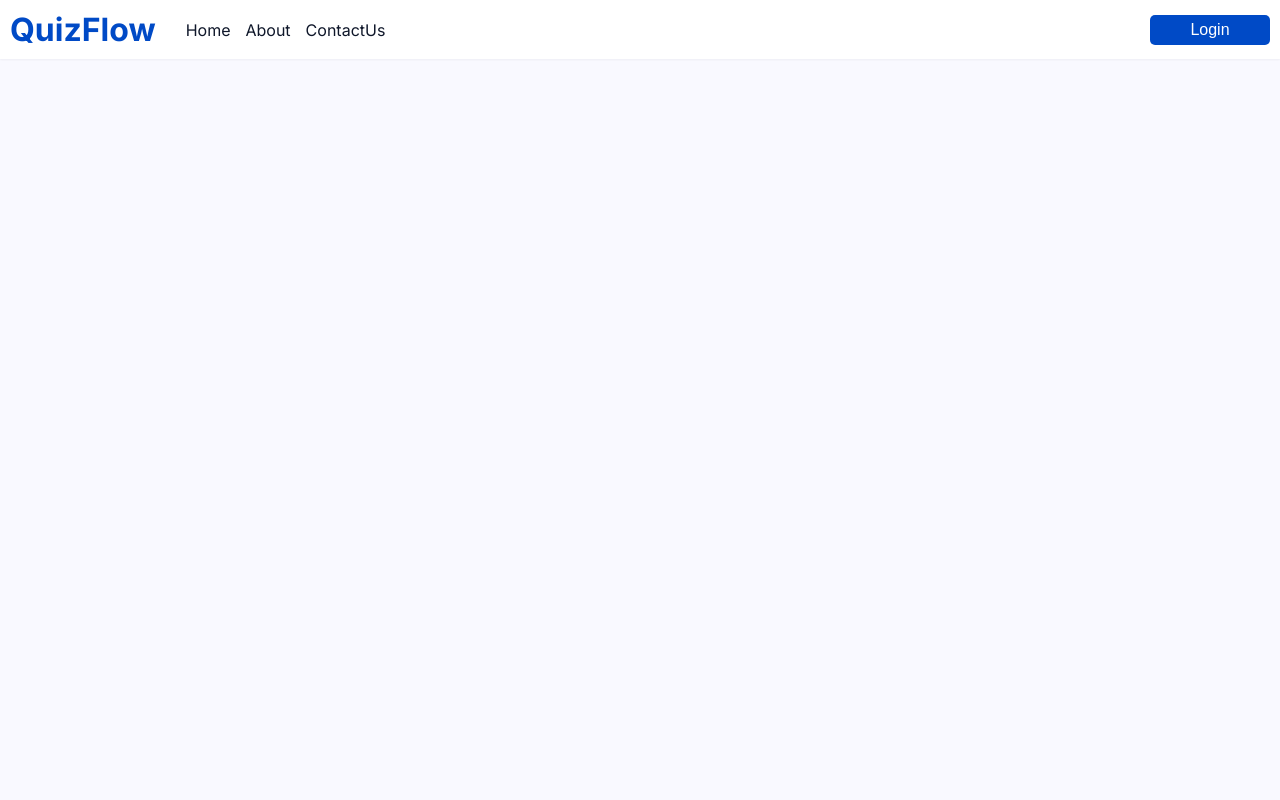
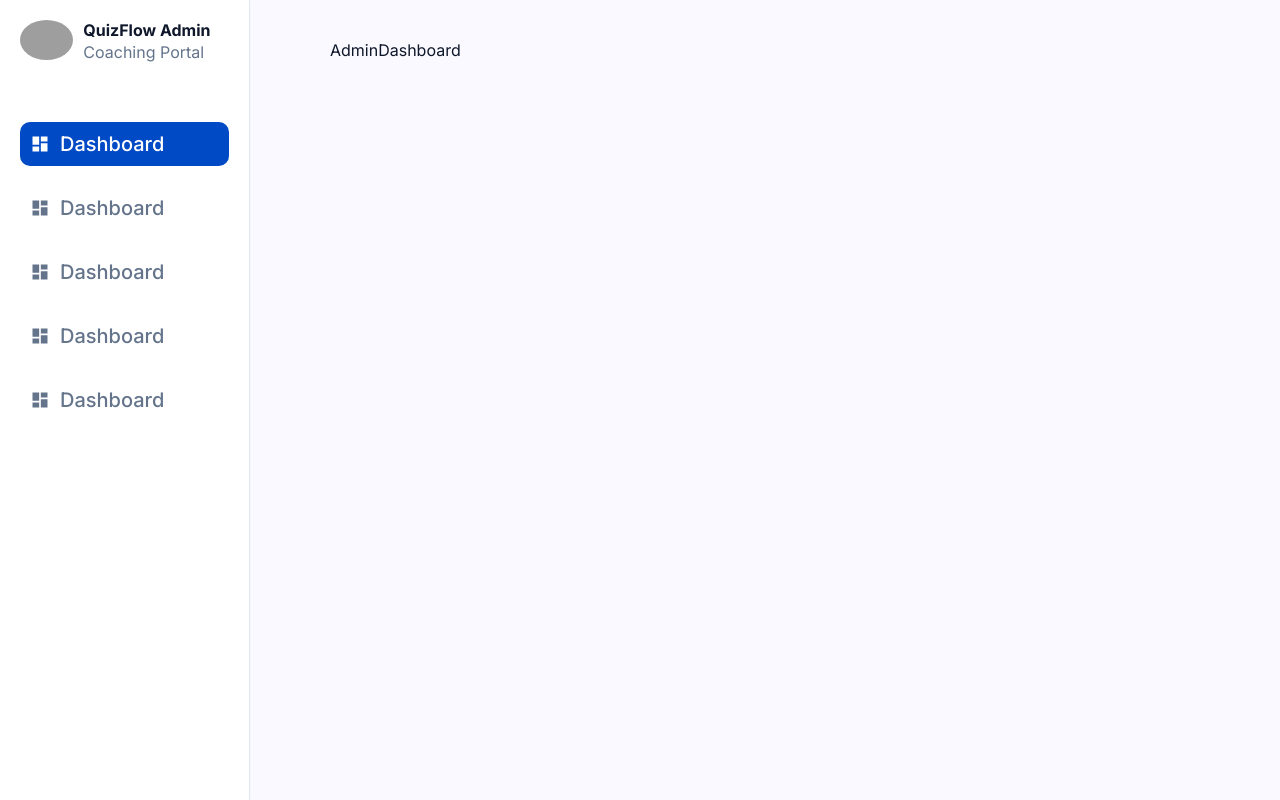
Before and after one commit to Sambhavj789/QuizFlow, a React app in the folder frontend/: page /admin in a window 1280 px wide. Built offline with nearby package versions, Linux system fonts and the light colour scheme; grey boxes are pictures that could not be loaded; the HTML template or start-up script is replaced by a standard one.

Commit message:
Added admin sidebar and completed ui of login page

```diff
--- a/frontend/src/App.jsx
+++ b/frontend/src/App.jsx
@@ -1,17 +1,24 @@
 import { BrowserRouter, Routes, Route } from "react-router-dom";
 import Home from "./pages/Home";
-import Header from "./components/Header";
 import Login from "./pages/Login";
+import AdminLayout from "./layouts/AdminLayout";
+import AdminDashboard from "./pages/admin/AdminDashboard";
+import PublicLayout from "./layouts/PublicLayout";
 function App() {
   return (
     <BrowserRouter>
-      <Header />
-      <main>
-        <Routes>
-          <Route path="/" element={<Home />} />
-          <Route path="/login" element={<Login />} />
-        </Routes>
-      </main>
+      <Routes>
+        {/* Public Layout */}
+        <Route path="/" element={<PublicLayout />}>
+          <Route path="" element={<Home />} />
+          <Route path="login" element={<Login />} />
+        </Route>
+
+        {/* Admin Routes */}
+        <Route path="/admin" element={<AdminLayout />}>
+          <Route path="" element={<AdminDashboard />} />
+        </Route>
+      </Routes>
     </BrowserRouter>
   );
 }
--- /dev/null
+++ b/frontend/src/layouts/AdminLayout.css
@@ -0,0 +1,80 @@
+.admin-layout {
+    display: grid;
+    grid-template-columns: 250px 1fr;
+    min-height: 100vh;
+    gap: 40px;
+}
+
+.admin-sidebar {
+    background-color: white;
+    box-shadow: var(--shadow-sm);
+    border-right: 1px solid var(--border);
+    padding: 20px;
+    display: flex;
+    flex-direction: column;
+    justify-content: space-between;
+}
+
+.admin-sidebar-header {
+    display: flex;
+    gap: 10px;
+}
+
+.admin-sidebar-header>img {
+    height: 40px;
+    border-radius: 50%;
+}
+
+.admin-sidebar-header>div {
+    display: flex;
+    flex-direction: column;
+    gap: 2px;
+}
+
+.admin-sidebar-header>div>span:nth-child(1) {
+    font-weight: bold;
+}
+
+.admin-sidebar-header-text-2 {
+    color: var(--text-muted);
+}
+
+.admin-sidebar-nav {
+    margin-top: 60px;
+    display: flex;
+    flex-direction: column;
+    gap: 20px;
+}
+
+.admin-sidebar-nav-row {
+    display: flex;
+    padding: 10px;
+    border-radius: 10px;
+    align-items: center;
+    gap: 10px;
+    color: var(--text-muted);
+    font-weight: 500;
+    font-size: 20px;
+}
+
+.admin-sidebar-nav-row>a {
+    text-decoration: none;
+    color: var(--text-muted);
+}
+
+.selected {
+    background-color: var(--primary);
+    color: white;
+}
+.selected>a{
+    color: white;
+}
+
+
+.admin-content {
+    padding: 40px;
+    width: 100%;
+    height: 100%;
+    max-width: 1300px;
+    margin: auto;
+}
--- /dev/null
+++ b/frontend/src/layouts/AdminLayout.jsx
@@ -0,0 +1,60 @@
+import { Link, Outlet } from "react-router-dom";
+import { MdDashboard } from "react-icons/md";
+import "./AdminLayout.css";
+function AdminLayout() {
+  return (
+    <div className="admin-layout">
+      <div className="admin-sidebar">
+        <div className="admin-sidebar-top">
+          <div className="admin-sidebar-header">
+            <img
+              src="https://lh3.googleusercontent.com/aida-public/AB6AXuCX8MiDqLSxS6aaFZr8cpRyYdvSDzWC9ukMa9sdDnCS7swoO8WDZxmRJFYJO-g45rQ9KBKqyyyjNX_mP6pRG4rDEXe6TFI29R7M-l2VLB6C3cGc1YbzSHgZ72SAZElMukKU5a5gQ1WFEtd3qx3ZmFPV5X-Lhc5cJmcbc-Dj__839YB4jHR0pnzwWFh4oQPdxJUuRKb6f1_H8vBy8AOZhtE0ZFa6BZzzRfBLKp-8PeMbBhBXx1IXvglp"
+              alt=""
+            />
+            <div>
+              <span>QuizFlow Admin</span>
+              <span className="admin-sidebar-header-text-2">
+                Coaching Portal
+              </span>
+            </div>
+          </div>
+
+          <div className="admin-sidebar-nav">
+            <div className="admin-sidebar-nav-row selected">
+              <MdDashboard className="nav-icon" />
+              <Link to="/">Dashboard</Link>
+            </div>
+
+            <div className="admin-sidebar-nav-row">
+              <MdDashboard className="nav-icon" />
+              <Link to="/">Dashboard</Link>
+            </div>
+
+            <div className="admin-sidebar-nav-row">
+              <MdDashboard className="nav-icon" />
+              <Link to="/">Dashboard</Link>
+            </div>
+
+            <div className="admin-sidebar-nav-row">
+              <MdDashboard className="nav-icon" />
+              <Link to="/">Dashboard</Link>
+            </div>
+
+            <div className="admin-sidebar-nav-row">
+              <MdDashboard className="nav-icon" />
+              <Link to="/">Dashboard</Link>
+            </div>
+          </div>
+        </div>
+
+        <div className="admin-sidebar-end"></div>
+      </div>
+
+      <div className="admin-content">
+        <Outlet />
+      </div>
+    </div>
+  );
+}
+
+export default AdminLayout;
--- /dev/null
+++ b/frontend/src/layouts/PublicLayout.jsx
@@ -0,0 +1,15 @@
+import { Outlet } from "react-router-dom";
+import Header from "../components/Header";
+
+function PublicLayout() {
+  return (
+    <>
+      <Header />
+      <main>
+        <Outlet />
+      </main>
+    </>
+  );
+}
+
+export default PublicLayout;
--- a/frontend/src/pages/Login.css
+++ b/frontend/src/pages/Login.css
@@ -11,6 +11,8 @@
     padding: 40px;
     width: 100%;
     max-width: 400px;
+    border-radius: 10px;
+    box-shadow: var(--shadow-md);
 }
 
 .login-header {
@@ -62,6 +64,22 @@
     outline: none;
     height: 100%;
 }
-.form-rows>label{
+
+.form-rows>label {
     font-weight: 500;
 }
+
+.login-button {
+    width: 100%;
+    height: 30px;
+    margin-top: 20px;
+    background-color: var(--primary);
+    border: none;
+    color: white;
+    font-size: 18px;
+    cursor: pointer;
+}
+
+.login-button:hover {
+    background-color: var(--primary-hover);
+}
--- a/frontend/src/pages/Login.jsx
+++ b/frontend/src/pages/Login.jsx
@@ -29,6 +29,8 @@ function Login() {
             <input type="password" />
           </div>
         </div>
+
+        <button className="login-button">Login</button>
       </form>
     </section>
   );
--- /dev/null
+++ b/frontend/src/pages/admin/AdminDashboard.jsx
@@ -0,0 +1,7 @@
+import "./AdminDashboard.css";
+
+function AdminDashboard() {
+  return <div>AdminDashboard</div>;
+}
+
+export default AdminDashboard;
```
Also changed, not shown: frontend/src/pages/admin/AdminDashboard.css (added).
